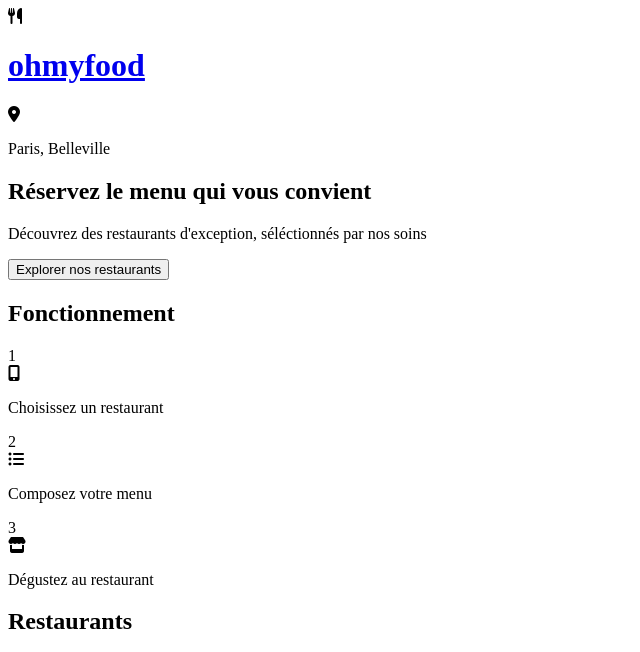
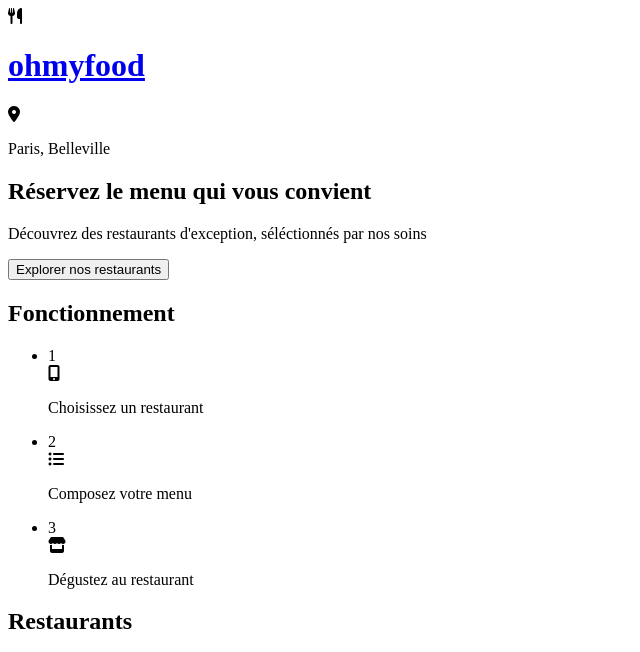
Before and after one commit to Nickeust/NicolasEustase_3_12052021, a website: page index.html in a window 1280 px wide. Shown: the top 652 px of the page, without its empty margins (0-640 px from the left). Drawn offline with Linux system fonts and the light colour scheme; a web font is replaced by a local one.

Commit message:
changement structure html index et page

```diff
--- a/index.html
+++ b/index.html
@@ -60,42 +60,40 @@
 
             <!--Process-->
             <section class="process">
-                <div class="process__block">
                 <h2 class="process__title">Fonctionnement</h2>
-                    <div class="process__steps">
-                        <div class="process__step">
-                            <div class="process__number">1</div>
-                            <div class="process_icon">
-                                <i class="fas fa-mobile-alt"></i>
+                <ul class="process__steps">
+                    <li>
+                        <div class="process__steps--number">1</div>
+                        <div>
+                            <i
+                                class="fas fa-mobile-alt process__steps--icon"
+                            ></i>
                         </div>
-                            <p class="process__text">
-                                Choisissez un restaurant
-                            </p>
+                        <p>Choisissez un restaurant</p>
+                    </li>
+                    <li>
+                        <div class="process__steps--number">2</div>
+                        <div>
+                            <i class="fas fa-list-ul process__steps--icon"></i>
                         </div>
-                        <div class="process__step">
-                            <div class="process__number">2</div>
-                            <div class="process_icon">
-                                <i class="fas fa-list-ul"></i>
+                        <p>Composez votre menu</p>
+                    </li>
+                    <li>
+                        <div class="process__steps--number">3</div>
+                        <div>
+                            <i class="fas fa-store process__steps--icon"></i>
                         </div>
-                            <p class="process__text">Composez votre menu</p>
-                        </div>
-                        <div class="process__step">
-                            <div class="process__number">3</div>
-                            <div class="process_icon">
-                                <i class="fas fa-store"></i>
-                            </div>
-                            <p class="process__text">Dégustez au restaurant</p>
-                        </div>
-                    </div>
-                </div>
+                        <p>Dégustez au restaurant</p>
+                    </li>
+                </ul>
             </section>
 
             <!--Restaurants-->
             <section class="restaurants">
                 <h2 class="restaurants__title">Restaurants</h2>
                 <div class="restaurant__cards">
+                    <article class="restaurant__card">
                         <a href="lapalettedugout.html">
-                        <div class="restaurant__card">
                             <div class="restaurant__card-img">
                                 <div class="restaurant__card-new">
                                     <p>Nouveau</p>
@@ -118,10 +116,10 @@
                                     <i class="heart"></i>
                                 </div>
                             </div>
-                        </div>
                         </a>
+                    </article>
+                    <article class="restaurant__card">
                         <a href="lanoteenchante.html">
-                        <div class="restaurant__card">
                             <div class="restaurant__card-img">
                                 <div class="restaurant__card-new">
                                     <p>Nouveau</p>
@@ -144,10 +142,10 @@
                                     <i class="heart"></i>
                                 </div>
                             </div>
-                        </div>
                         </a>
+                    </article>
+                    <article class="restaurant__card">
                         <a href="alafrancaise.html">
-                        <div class="restaurant__card">
                             <div class="restaurant__card-img">
                                 <div class="restaurant__card-new">
                                     <p>Nouveau</p>
@@ -170,10 +168,10 @@
                                     <i class="heart"></i>
                                 </div>
                             </div>
-                        </div>
                         </a>
+                    </article>
+                    <article class="restaurant__card">
                         <a href="delicedusens.html">
-                        <div class="restaurant__card">
                             <div class="restaurant__card-img">
                                 <div class="restaurant__card-new">
                                     <p>Nouveau</p>
@@ -196,8 +194,8 @@
                                     <i class="heart"></i>
                                 </div>
                             </div>
-                        </div>
                         </a>
+                    </article>
                 </div>
             </section>
         </main>
```
Also changed, not shown: delicedusens.html (+6 -6 lines). Lines whose indentation alone changed are shown as unchanged.
